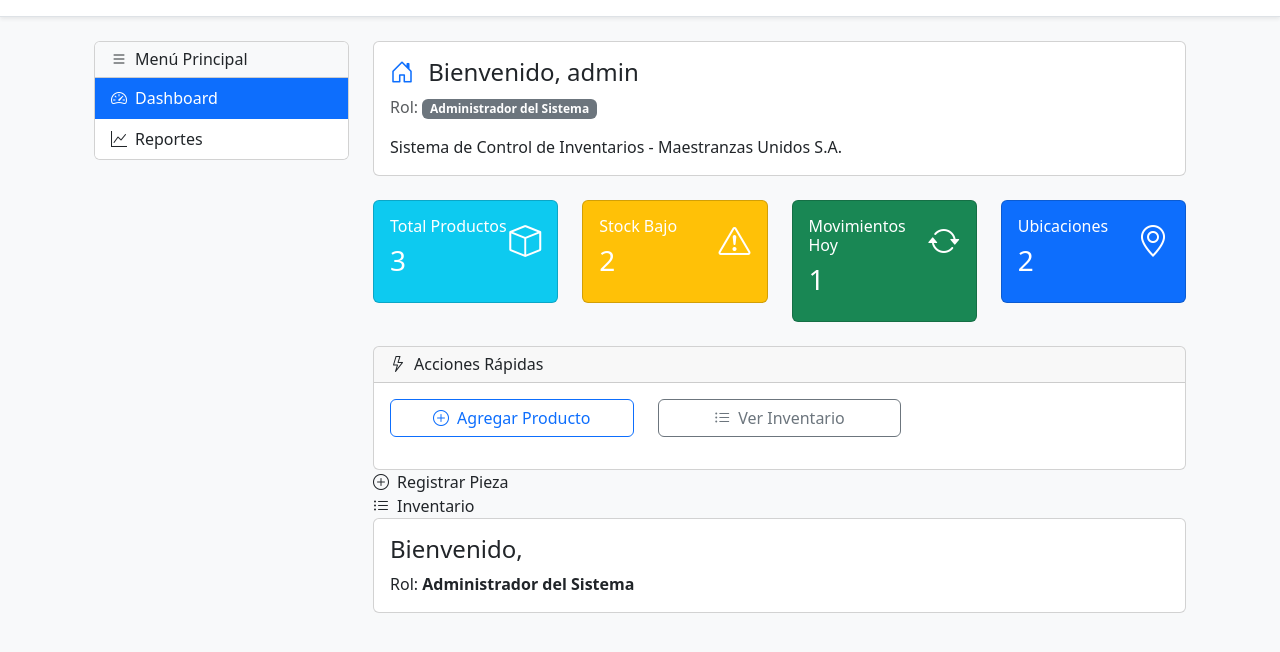
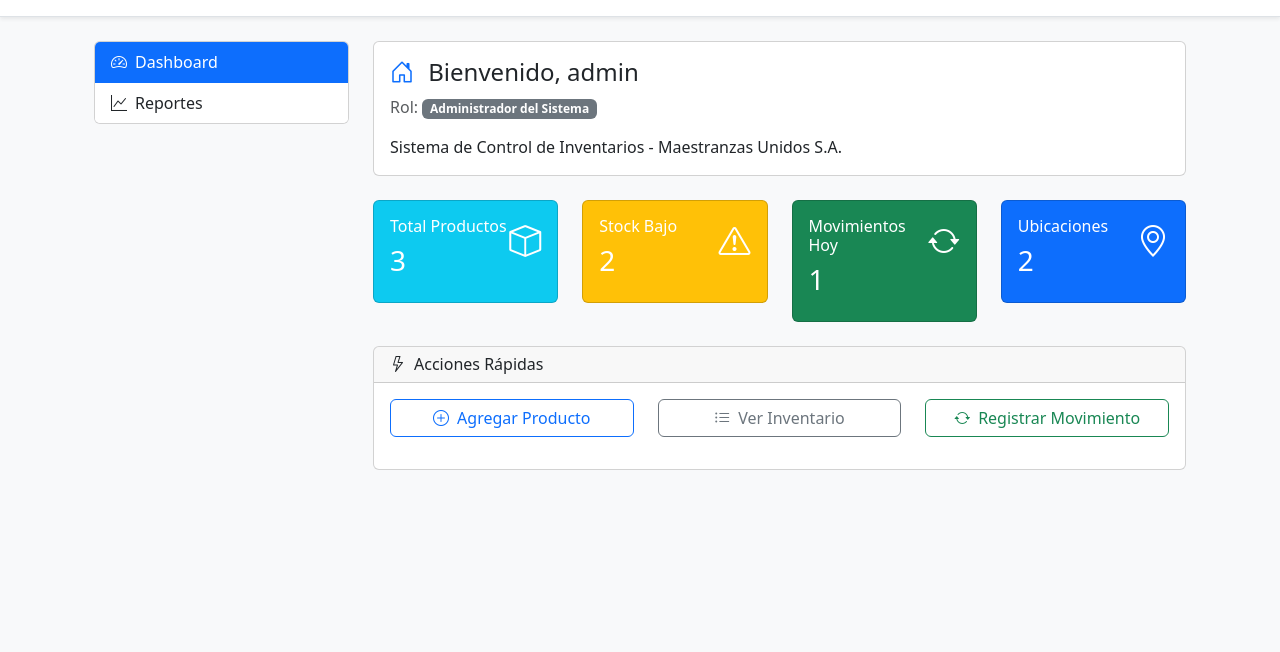
Before and after one commit to Joaqquinn/maestranzas_unidas, a Django app: page /dashboard/ in a window 1280 px wide. Shown: the part 56-708 px from the top of the page. Run offline with Django 5.2, Linux system fonts and the light colour scheme; a user stored in the database is signed in; data comes from the database, SQL or seed files in the repository; both versions use the stored data as it was after the commit; tables that the repository leaves empty hold one stand-in row (values such as "Sample post"); some libraries are stand-ins or nearby versions.

Commit message:
feat: Refactor dashboard templates and update view paths for inventory movement

```diff
--- a/inventario/templates/dashboards/dashboard.html
+++ b/inventario/templates/dashboards/dashboard.html
@@ -1,6 +1,4 @@
 {% extends 'authentication/base.html' %}
-
-
 
 
 {% block title %}Dashboard - Sistema de Inventarios{% endblock %}
@@ -13,9 +11,7 @@
         <!-- Sidebar -->
         <div class="col-md-3">
             <div class="card">
-                <div class="card-header bg-light">
-                    <h6 class="mb-0"><i class="bi bi-list me-2"></i>Menú Principal</h6>
-                </div>
+
                 <div class="list-group list-group-flush">
 
                     <a href="#" class="list-group-item list-group-item-action active">
@@ -130,27 +126,7 @@
             </div>
 
             <!-- Quick Actions -->
-            <div class="card">
-                <div class="card-header">
-                    <h6 class="mb-0"><i class="bi bi-lightning me-2"></i>Acciones Rápidas</h6>
-                </div>
-                <div class="card-body">
-                    <div class="row">
 
-                        <div class="col-md-4 mb-3">
-                            <a href="{% url 'pieza_create' %}" class="btn btn-outline-primary w-100">
-                                <i class="bi bi-plus-circle me-2"></i>Agregar Producto
-                            </a>
-                        </div>
-                        <div class="col-md-4 mb-3">
-                            <a href="{% url 'listar_piezas' %}" class="btn btn-outline-secondary w-100">
-                                <i class="bi bi-list-ul me-2"></i>Ver Inventario
-                            </a>
-                        </div>
-
-                    </div>
-                </div>
-            </div>
             {% block dashboard_role_content %}
     {% if user.groups.all.0.name == "Administrador del Sistema" %}
         {% include 'dashboards/partials/admin.html' %}
--- a/inventario/templates/dashboards/partials/admin.html
+++ b/inventario/templates/dashboards/partials/admin.html
@@ -1,22 +1,34 @@
+
+{% block dashboard_sidebar %}
 
 
 
-{% block dashboard_sidebar %}
-<a href="{% url 'pieza_create' %}" class="list-group-item list-group-item-action">
-    <i class="bi bi-plus-circle me-2"></i>Registrar Pieza
-</a>
-<a href="{% url 'listar_piezas' %}" class="list-group-item list-group-item-action">
-    <i class="bi bi-list-ul me-2"></i>Inventario
-</a>
-{% endblock %}
 
-{% block dashboard_content %}
-<div class="card mb-4">
+
+<div class="card">
+    <div class="card-header">
+        <h6 class="mb-0"><i class="bi bi-lightning me-2"></i>Acciones Rápidas</h6>
+    </div>
     <div class="card-body">
-        <h4 class="card-title">Bienvenido, {{ user.first_name }}</h4>
-        <p class="card-text">Rol: <strong>{{ role_display }}</strong></p>
+        <div class="row">
+
+            <div class="col-md-4 mb-3">
+                <a href="{% url 'pieza_create' %}" class="btn btn-outline-primary w-100">
+                    <i class="bi bi-plus-circle me-2"></i>Agregar Producto
+                </a>
+            </div>
+            <div class="col-md-4 mb-3">
+                <a href="{% url 'listar_piezas' %}" class="btn btn-outline-secondary w-100">
+                    <i class="bi bi-list-ul me-2"></i>Ver Inventario
+                </a>
+            </div>
+            <div class="col-md-4 mb-3">
+                <a href="{% url 'registrar_movimiento' %}" class="btn btn-outline-success w-100">
+                    <i class="bi bi-arrow-repeat me-2"></i>Registrar Movimiento
+                </a>
+
+        </div>
     </div>
 </div>
 
-<!-- Aquí van las tarjetas o gráficas -->
 {% endblock %}
--- a/inventario/views.py
+++ b/inventario/views.py
@@ -220,7 +220,7 @@
                     )
                 except ValidationError as e:
                     form.add_error(None, str(e))
-                    return render(request, 'movimientos/form.html', {'form': form})
+                    return render(request, 'inventario/movim/form.html', {'form': form})
 
             else:
                 movimiento.save()
```
Also changed, not shown: db.sqlite3.
